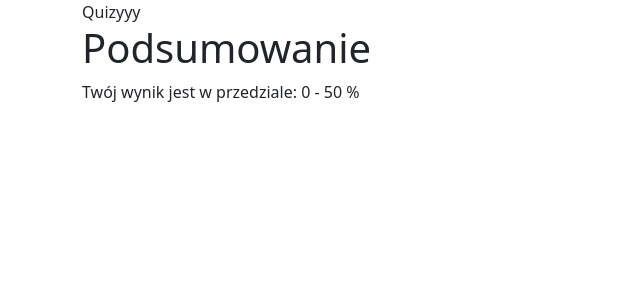
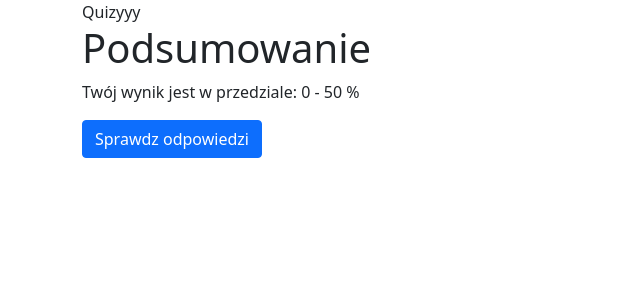
Before and after one commit to molekJ/quiz, a React (Create React App) app: page /summary in a window 1280 px wide. Shown: the top 300 px of the page, without its empty margins (0-640 px from the left). Built offline with nearby package versions, Linux system fonts and the light colour scheme.

Commit message:
previewScreen added

```diff
--- a/src/App.tsx
+++ b/src/App.tsx
@@ -9,6 +9,7 @@ import { GetQuestions } from "./service/GetQuestions";
 import { useEffect, useState } from "react";
 
 import { QuestionInterface, UserAsnwersType } from "./types/interfaces";
+import { PreviewScreen } from "./pages/PreviewScreen";
 
 function App() {
   const [questions, setQuestions] = useState<QuestionInterface[]>([]);
@@ -69,6 +70,7 @@ function App() {
               />
             }
           />
+          <Route path="/preview" element={<PreviewScreen />} />
         </Routes>
       </Router>
     </Container>
--- a/src/pages/CheckingAnswersScreen.tsx
+++ /dev/null
@@ -1,3 +0,0 @@
-export const CheckingAnswersScreen = () => {
-  return <div></div>;
-};
--- /dev/null
+++ b/src/pages/PreviewScreen.tsx
@@ -0,0 +1,3 @@
+export const PreviewScreen = () => {
+  return <div>uuu siemanko</div>;
+};
--- a/src/pages/SummaryScreen.tsx
+++ b/src/pages/SummaryScreen.tsx
@@ -2,6 +2,7 @@ import React, { useEffect } from "react";
 import { SummaryScreenInterface } from "../types/interfaces";
 import { Button } from "react-bootstrap";
 import { get } from "https";
+import { Link } from "react-router-dom";
 
 export const SummaryScreen = ({
   userAnswers,
@@ -40,6 +41,9 @@ export const SummaryScreen = ({
         Twój wynik jest w przedziale:{" "}
         {checkScoringRange(punctation, Object.keys(correctAnswers).length)} %
       </p>
+      <Link to="/preview">
+        <Button>Sprawdz odpowiedzi</Button>
+      </Link>
     </>
   );
 };
```
